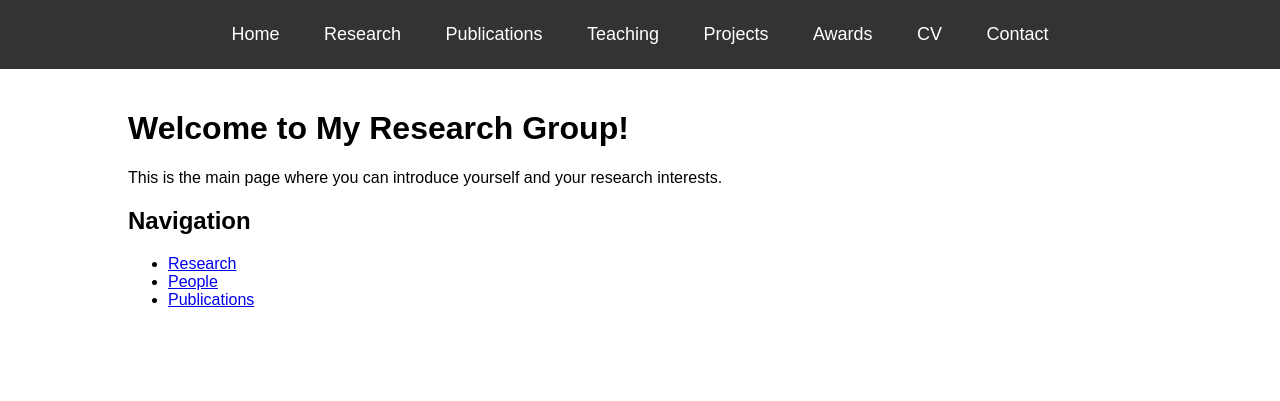
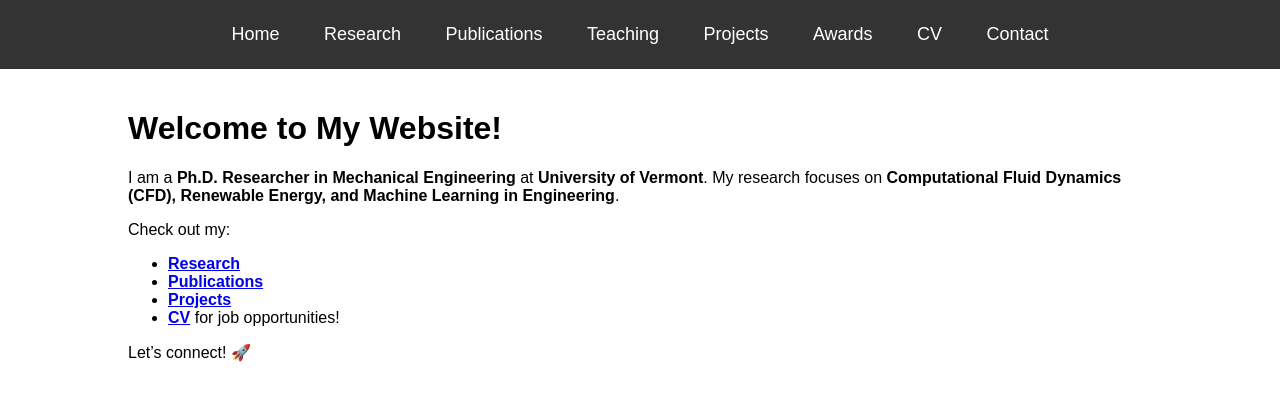
Before and after one commit to Mehrdad-Ahmadinejad/Mehrdad1, a Jekyll site: the page built from index.md, in a window 1280 px wide. Shown: the top 401 px of the page. Built offline with Jekyll 4.4.1, drawn with Linux system fonts in a browser that asks for light colours.

Commit message:
Update index.md

```diff
--- a/index.md
+++ b/index.md
@@ -3,10 +3,13 @@ layout: default
 title: Home
 ---
 
-# Welcome to My Research Group!
-This is the main page where you can introduce yourself and your research interests.
+# Welcome to My Website!
+I am a **Ph.D. Researcher in Mechanical Engineering** at **University of Vermont**. My research focuses on **Computational Fluid Dynamics (CFD), Renewable Energy, and Machine Learning in Engineering**.
 
-## Navigation
-- [Research](research.md)
-- [People](people.md)
-- [Publications](publications.md)
+Check out my:
+- **[Research](research.md)**
+- **[Publications](publications.md)**
+- **[Projects](projects.md)**
+- **[CV](cv.md)** for job opportunities!
+
+Let's connect! 🚀
```
